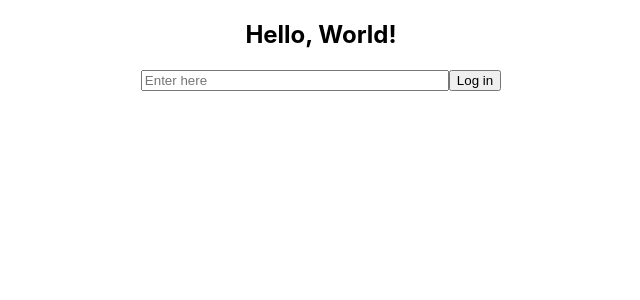
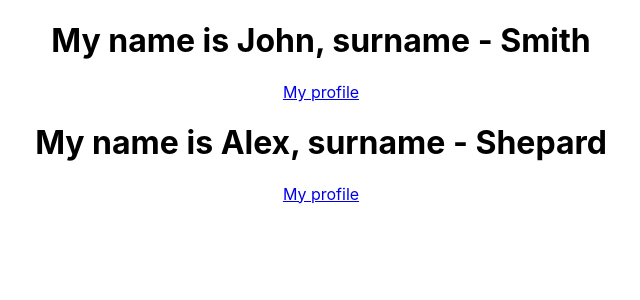
Before and after one commit to lototskyi/react-01, a React (Create React App) app: page / in a window 1280 px wide. Shown: the top 300 px of the page, without its empty margins (319-959 px from the left). Built offline with nearby package versions, Linux system fonts and the light colour scheme.

Commit message:
Props (lesson 91)

```diff
--- a/src/App.js
+++ b/src/App.js
@@ -31,27 +31,21 @@ class Field extends Component {
         }
 }
 
-function Btn() {
-    const text = "Log in";
-    // const res = () => {
-    //     return "Log in";
-    // }
-
-    // const p = <p>Log in</p>
-
-    const logged = false;
-
-    return <button>{logged ? "Enter" : text}</button>
+function WhoAmI({name, surname, link}) {
+    //props are not changeble
+    return (
+        <div>
+            <h1>My name is {name.firstName}, surname - {surname()}</h1>
+            <a href={link}>My profile</a>
+        </div>
+    )
 }
 
 function App() {
   return (
     <div className="App">
-        <StrictMode>
-            <Header/>
-        </StrictMode>
-        <Field/>
-        <Btn/>
+        <WhoAmI name={{firstName: 'John'}} surname={() => {return 'Smith'}} link="https://facebook.com"/>
+        <WhoAmI name={{firstName: 'Alex'}} surname={() => {return 'Shepard'}} link="https://instagram.com"/>
     </div>
   );
 }
```
